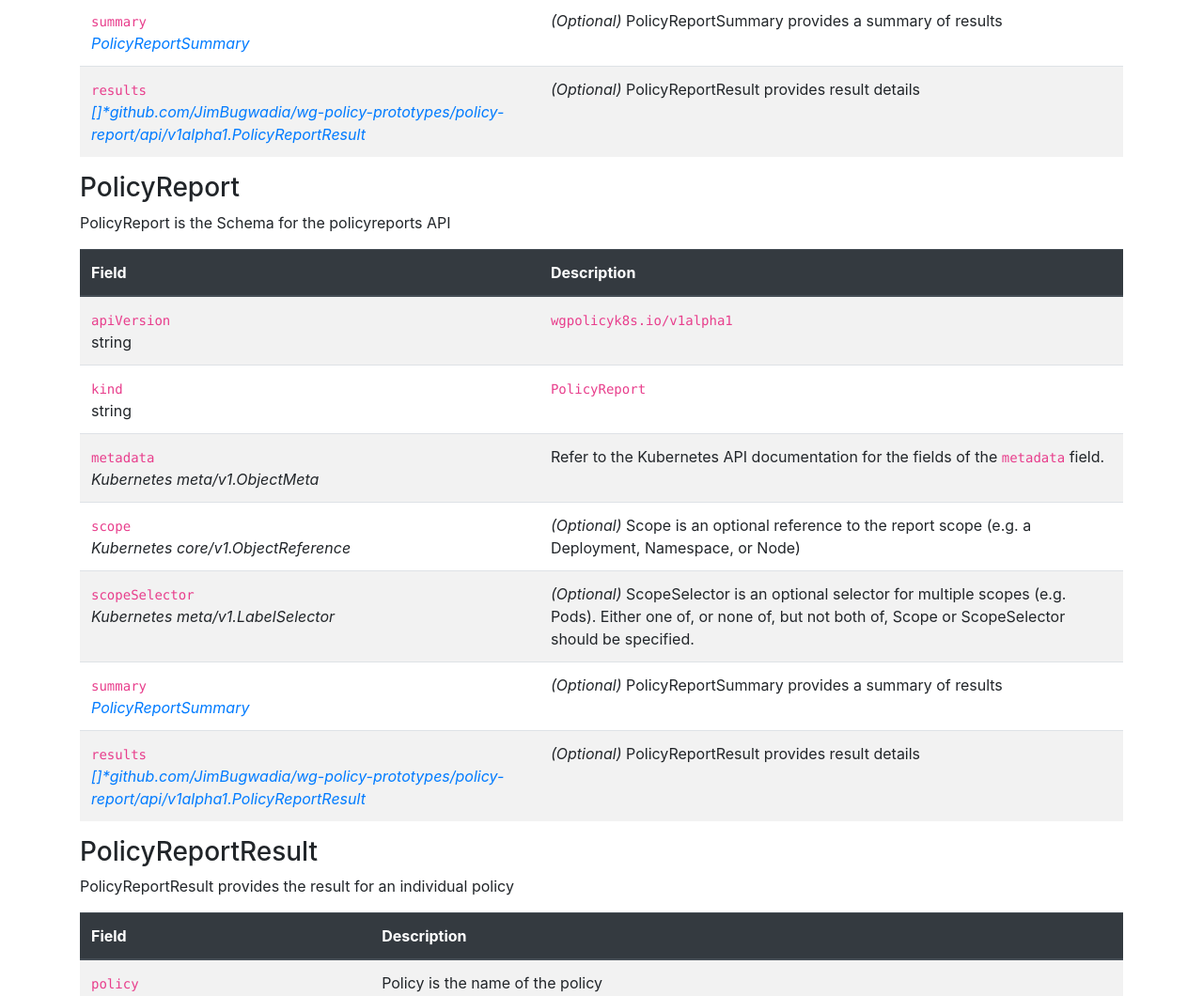
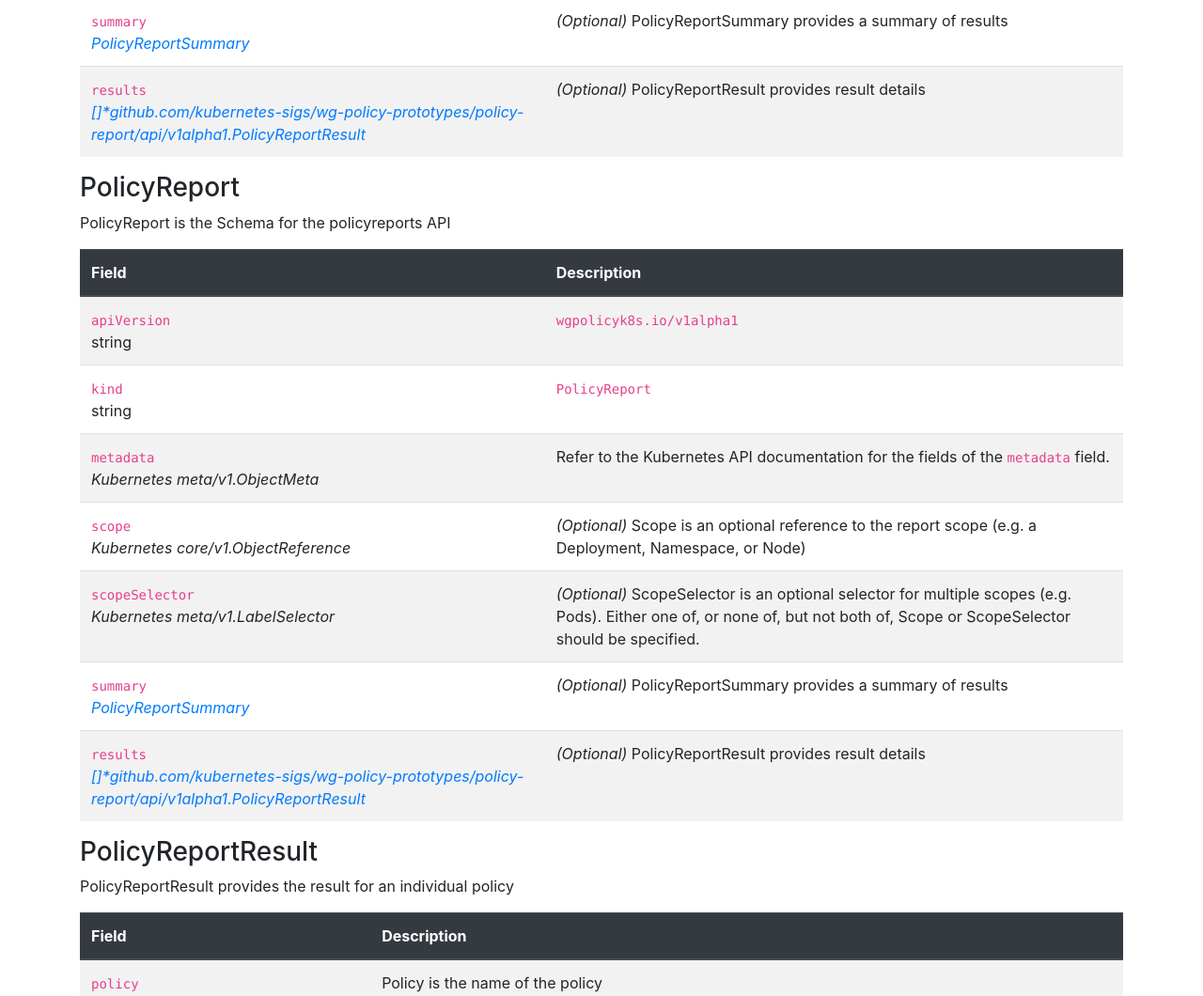
Before and after one commit to kubernetes-sigs/wg-policy-prototypes, a plain HTML site: page policy-report/docs/index.html in a window 1280 px wide. Shown: the part 786-1846 px from the top of the page at 94% size. Drawn offline with nearby package versions, Linux system fonts and the light colour scheme.

Commit message:
update HTML

```diff
--- a/policy-report/docs/index.html
+++ b/policy-report/docs/index.html
@@ -111,8 +111,8 @@ PolicyReportSummary provides a summary of results
 <td>
 <code>results</code></br>
 <em>
-<a href="#wgpolicyk8s.io/v1alpha1.*github.com/JimBugwadia/wg-policy-prototypes/policy-report/api/v1alpha1.PolicyReportResult">
-[]*github.com/JimBugwadia/wg-policy-prototypes/policy-report/api/v1alpha1.PolicyReportResult
+<a href="#wgpolicyk8s.io/v1alpha1.*github.com/kubernetes-sigs/wg-policy-prototypes/policy-report/api/v1alpha1.PolicyReportResult">
+[]*github.com/kubernetes-sigs/wg-policy-prototypes/policy-report/api/v1alpha1.PolicyReportResult
 </a>
 </em>
 </td>
@@ -208,8 +208,8 @@ PolicyReportSummary provides a summary of results
 <td>
 <code>results</code></br>
 <em>
-<a href="#wgpolicyk8s.io/v1alpha1.*github.com/JimBugwadia/wg-policy-prototypes/policy-report/api/v1alpha1.PolicyReportResult">
-[]*github.com/JimBugwadia/wg-policy-prototypes/policy-report/api/v1alpha1.PolicyReportResult
+<a href="#wgpolicyk8s.io/v1alpha1.*github.com/kubernetes-sigs/wg-policy-prototypes/policy-report/api/v1alpha1.PolicyReportResult">
+[]*github.com/kubernetes-sigs/wg-policy-prototypes/policy-report/api/v1alpha1.PolicyReportResult
 </a>
 </em>
 </td>
```
